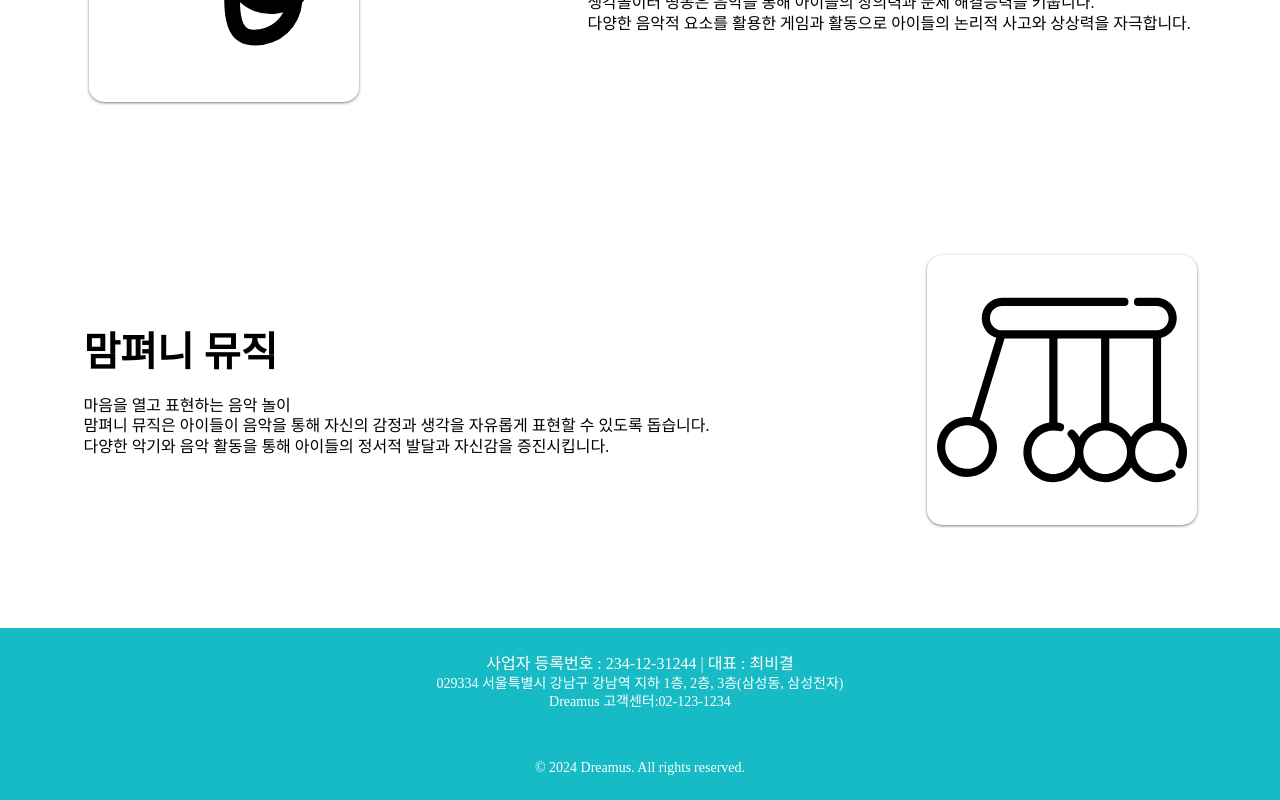
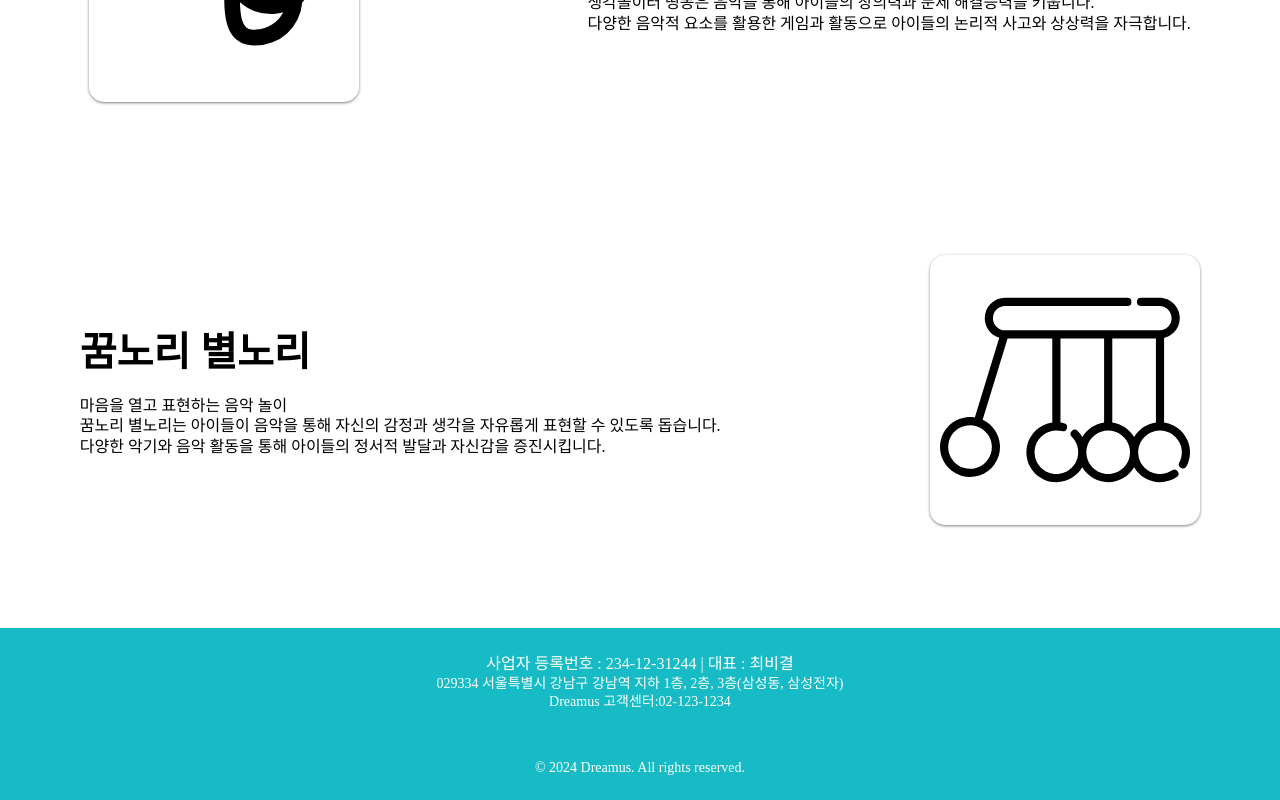
Before and after one commit to aiwebnovel/Dreamus, a React (Vite) app: page /dreamus/bi in a window 1280 px wide. Shown: the part 2350-3150 px from the top of the page. Built offline with nearby package versions, Linux system fonts and the light colour scheme.

Commit message:
feat: 맘펴니 뮤직 -> 꿈꿈노리 별노리

```diff
--- a/src/data/brandItems.ts
+++ b/src/data/brandItems.ts
@@ -51,9 +51,9 @@ const brandItems = [
   },
   {
     Icon: Mom,
-    title: '맘펴니 뮤직',
+    title: '꿈노리 별노리',
     desc: `마음을 열고 표현하는 음악 놀이
-    맘펴니 뮤직은 아이들이 음악을 통해 자신의 감정과 생각을 자유롭게 표현할 수 있도록 돕습니다.
+    꿈노리 별노리는 아이들이 음악을 통해 자신의 감정과 생각을 자유롭게 표현할 수 있도록 돕습니다.
     다양한 악기와 음악 활동을 통해 아이들의 정서적 발달과 자신감을 증진시킵니다.
     `,
   },
```
